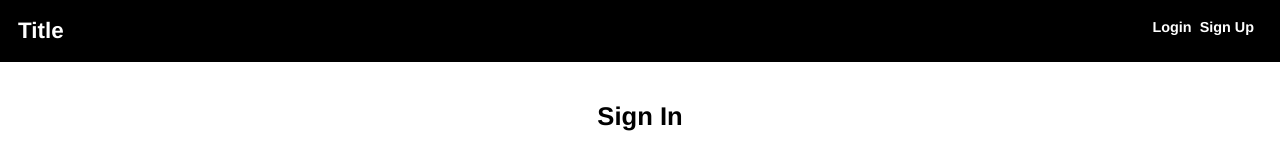
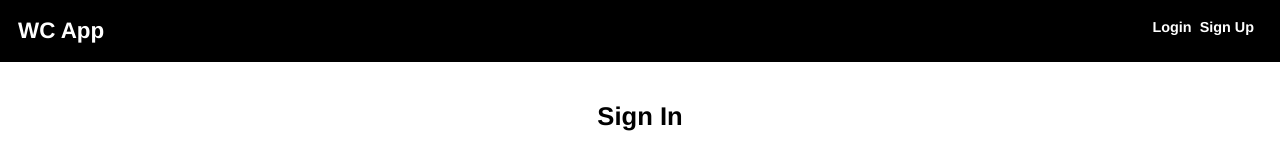
Before and after one commit to jayden2/WC-App, a Vue app: page /#/login in a window 1280 px wide. Shown: the top 160 px of the page. Built offline with nearby package versions, Linux system fonts and the light colour scheme; no server answers.

Commit message:
change name

```diff
--- a/index.html
+++ b/index.html
@@ -3,7 +3,7 @@
   <head>
     <meta charset="utf-8">
     <meta name="viewport" content="width=device-width,initial-scale=1.0">
-    <title>Title</title>
+    <title>WC App</title>
     <link rel="stylesheet" href="./static/normalize.css">
   </head>
   <body>
--- a/src/components/Navigation.vue
+++ b/src/components/Navigation.vue
@@ -1,6 +1,6 @@
 <template>
   <nav>
-    <h1 class="title">Title</h1>
+    <h1 class="title">WC App</h1>
     <div class="user-info">
       <span v-if="user" class="user-email">{{ user.email }}</span>
       <router-link to="/login" v-if="!user">Login</router-link>
```
